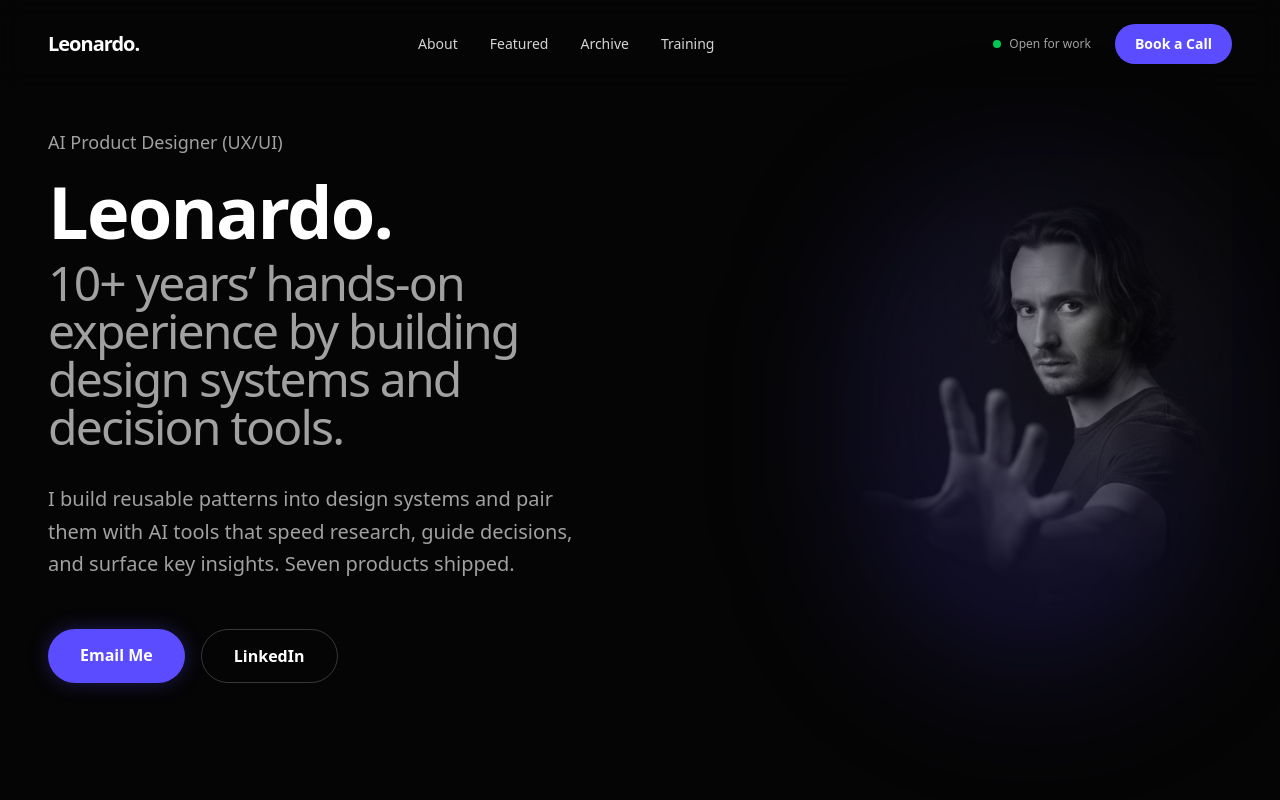
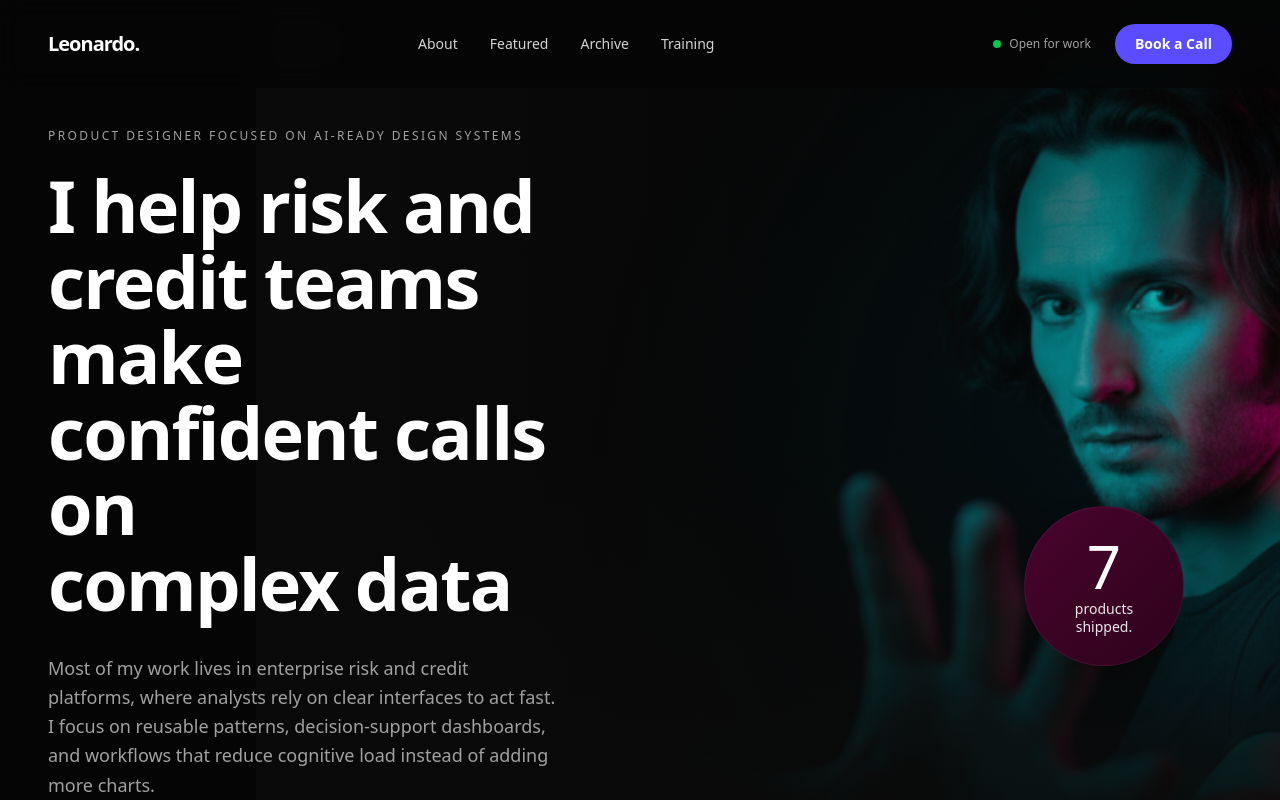
Before and after one commit to leonardodemurtas/portfolio-next, a Next.js app: page / in a window 1280 px wide. Shown: the top 800 px of the page. Built offline with nearby package versions, Linux system fonts and the light colour scheme.

Commit message:
Update Hero section with new image, layout improvements, and aligned content

```diff
--- a/app/components/Hero.tsx
+++ b/app/components/Hero.tsx
@@ -5,63 +5,50 @@ import Image from "next/image";
 
 export function Hero() {
     return (
-        <section className="relative pt-32 pb-20 px-6 md:px-12 max-w-7xl mx-auto flex flex-col md:flex-row items-center gap-12 md:gap-20">
-            {/* Left Content */}
-            <div className="flex-1 space-y-8 animate-in fade-in slide-in-from-bottom-4 duration-700">
-                <div className="space-y-4">
-                    <p className="text-neutral-400 text-lg flex items-center gap-2">
-                        AI Product Designer (UX/UI)
+        <section className="relative pt-32 pb-20 px-6 md:px-12 min-h-[90vh] flex items-center overflow-hidden">
+            {/* Background Image - Positioned Right, Opaque */}
+            <div className="absolute top-0 right-0 bottom-0 w-full md:w-[80%] z-0 select-none">
+                <Image
+                    src="/hero-final.png"
+                    alt="Leonardo De Murtas"
+                    fill
+                    className="object-cover object-center"
+                    priority
+                    sizes="(max-width: 768px) 100vw, 80vw"
+                />
+                {/* Gradient Mask to blend into the dark background on the left */}
+                <div className="absolute inset-0 bg-gradient-to-r from-[#0a0a0a] via-[#0a0a0a]/40 to-transparent z-10 w-full"></div>
+                <div className="absolute inset-0 bg-gradient-to-t from-[#0a0a0a] via-transparent to-transparent z-10"></div>
+            </div>
+
+            <div className="max-w-7xl mx-auto w-full flex flex-col md:flex-row items-center relative z-20">
+                {/* Left Content */}
+                <div className="flex-1 space-y-8 animate-in fade-in slide-in-from-bottom-4 duration-700 py-10 md:py-0">
+                    <div className="space-y-6">
+                        <p className="text-neutral-400 text-xs font-medium tracking-[0.2em] uppercase">
+                            Product Designer focused on AI-ready Design Systems
+                        </p>
+                        <h1 className="text-5xl md:text-7xl font-bold tracking-tight text-white leading-[1.05]">
+                            I help risk and <br className="hidden md:block" />
+                            credit teams make <br className="hidden md:block" />
+                            confident calls on <br className="hidden md:block" />
+                            complex data
+                        </h1>
+                    </div>
+
+                    <p className="max-w-lg text-lg text-neutral-400 leading-relaxed">
+                        Most of my work lives in enterprise risk and credit platforms, where analysts rely on clear interfaces to act fast. I focus on reusable patterns, decision-support dashboards, and workflows that reduce cognitive load instead of adding more charts.
                     </p>
-                    <h1 className="text-5xl md:text-7xl font-bold tracking-tight text-white leading-[1.1]">
-                        Leonardo.
-                        <br />
-                        <span className="text-neutral-400 font-normal text-3xl md:text-5xl block mt-2">
-                            10+ years’ hands-on experience by building design systems and decision tools.
-                        </span>
-                    </h1>
                 </div>
 
-                <p className="max-w-xl text-lg text-neutral-400 leading-relaxed md:text-xl">
-                    I build reusable patterns into design systems and pair them with AI tools that speed research, guide decisions, and surface key insights. Seven products shipped.
-                </p>
-
-                <div className="pt-4 flex flex-wrap gap-4">
-                    <a
-                        href="mailto:demurtasleonardo@gmail.com"
-                        className="inline-block rounded-full bg-accent px-8 py-3.5 text-base font-semibold text-white transition hover:bg-opacity-90 hover:scale-105 shadow-[0_0_20px_rgba(91,77,255,0.3)]"
-                    >
-                        Email Me
-                    </a>
-                    <a
-                        href="https://www.linkedin.com/in/leonardodemurtas"
-                        target="_blank"
-                        rel="noopener noreferrer"
-                        className="inline-block rounded-full border border-white/20 bg-transparent px-8 py-3.5 text-base font-semibold text-white transition hover:bg-white/10"
-                    >
-                        LinkedIn
-                    </a>
-                </div>
-            </div>
-
-            {/* Right Content - Image Placeholder */}
-            <div className="flex-1 relative flex justify-center md:justify-end animate-in fade-in zoom-in duration-700 delay-150">
-                <div className="relative w-[300px] h-[400px] md:w-[400px] md:h-[500px]">
-                    {/* Gradient Background Glow */}
-                    <div className="absolute inset-x-10 top-10 bottom-0 bg-accent/20 blur-[80px] rounded-full"></div>
-
-                    {/* Main Image Container */}
-                    <div className="relative z-10 w-full h-full rounded-2xl overflow-hidden grayscale hover:grayscale-0 transition-all duration-500 ease-out">
-                        {/* Using a placeholder service or a local placeholder asset if available.
-                 Since I don't have the user's specific image, I'll use a style-neutral placeholder
-                 or a colored block for now. */}
-                        <Image
-                            src="/hero-image.png"
-                            alt="Leonardo De Murtas"
-                            fill
-                            className="object-cover object-center"
-                            priority
-                        />
-                        {/* If the user had an image, we would use <Image src="..." /> here */}
+                {/* Right Area - Spacer & Badge */}
+                <div className="flex-1 hidden md:flex justify-end items-end h-full min-h-[500px] pointer-events-none">
+                    {/* Badge "7 Products Shipped" */}
+                    <div className="flex flex-col items-center justify-center w-40 h-40 rounded-full bg-gradient-to-br from-[#4a042e] to-[#2d021b] text-center shadow-2xl border border-white/5 animate-in fade-in zoom-in duration-1000 delay-300 pointer-events-auto mt-auto mr-12 mb-12">
+                        <span className="text-6xl font-light text-white leading-none">7</span>
+                        <span className="text-sm font-medium text-white/90 leading-tight mt-1">
+                            products<br />shipped.
+                        </span>
                     </div>
                 </div>
             </div>
```
Also changed, not shown: public/hero-final.png (added), 1 other file (tests, documents, lock files or other folders).
